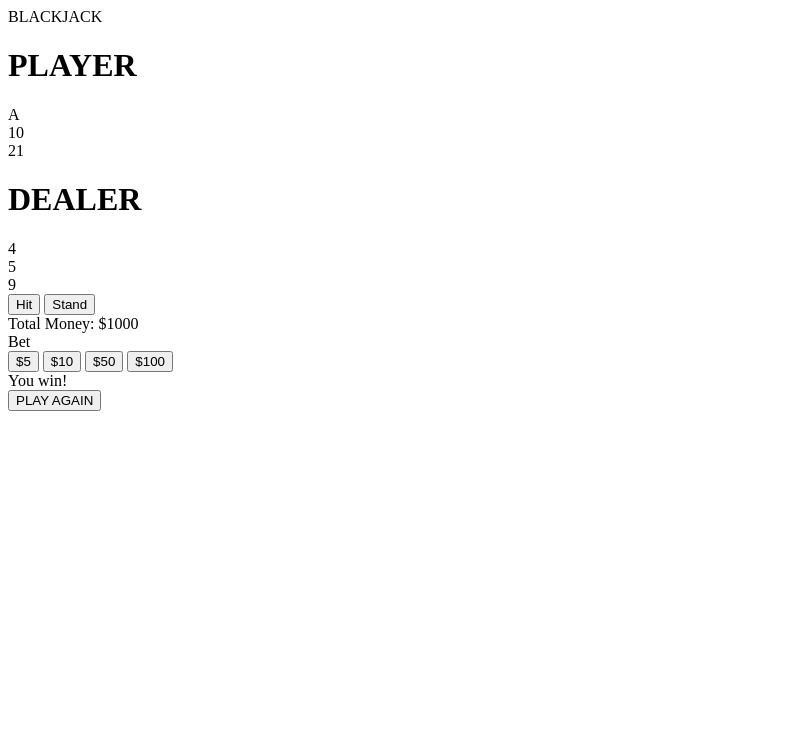
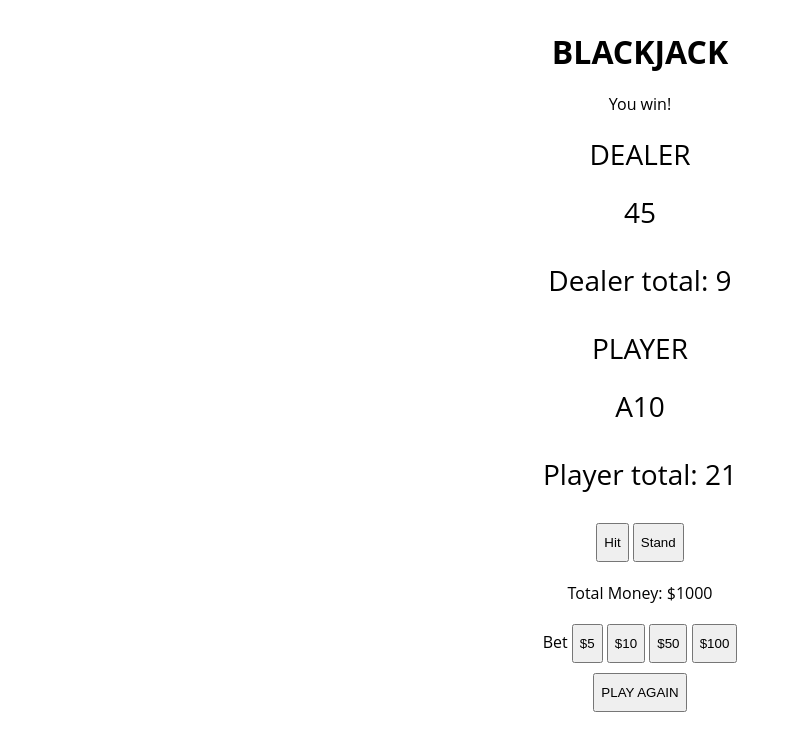
Before and after one commit to jkawashiri/blackjack, a plain HTML site: page index.html in a window 1280 px wide. Shown: the whole page, without its empty margins (0-792 px from the left). Drawn offline with Linux system fonts and the light colour scheme.

Commit message:
adds initial css and changes html to reorganize and correct errors

```diff
--- a/css/main.css
+++ b/css/main.css
@@ -0,0 +1,65 @@
+* {
+    box-sizing: border-box;
+    padding-top: 10px;
+    padding-bottom: 10px;
+  }
+
+body {
+    height: 100vh;
+    margin: 0;
+    font-family: 'Open Sans', sans-serif;
+    /* display: grid;
+    grid-template-columns: 1fr 1fr;
+    grid-template-rows: 50px 1fr 1fr; */
+    display: flex;
+    justify-content: top;
+    align-items: center;
+    flex-direction: column;
+  }
+
+header {
+    /* display: flex;
+    justify-content: center;
+    align-items: top;
+    grid-column: span 2;
+    grid-row: 1 / 2; */
+    font-size: 32px;
+    font-weight: bold;
+    padding-top: 10px;
+}
+
+#player {
+    /* display: flex;
+    grid-column: 1 / 2;
+    grid-row: 2 / 3;
+    justify-content: center;
+    align-items: center; */
+    font-size: 28px;
+    /* flex-direction: column; */
+    text-align: center;
+}
+
+#dealer {
+    /* display: flex;
+    grid-column: 2 / 3;
+    grid-row: 2 / 3;
+    justify-content: center;
+    align-items: center; */
+    font-size: 28px;
+    /* flex-direction: column; */
+    text-align: center;
+}
+
+#playercards, #dealercards {
+    display: flex;
+    flex-direction: row;
+    justify-content: center;
+    align-items: center;
+}
+
+#playertotal, #dealertotal {
+    display: flex;
+    flex-direction: row;
+    justify-content: center;
+    align-items: center;
+}
--- a/index.html
+++ b/index.html
@@ -9,23 +9,32 @@
 </head>
 <body>
     <header>BLACKJACK</header>
-    <h1>PLAYER</h1>
-        <div id="playercard1">A</div>
-        <div id="playercard2">10</div>
-        <div id="playertotal">21</div>
-    <h1>DEALER</h1>
-        <div id="dealercard1">4</div>
-        <div id="dealercard2">5</div>
-        <div id="dealertotal">9</div>
-    <button id="hit">Hit</button>
-    <button id="stand">Stand</button>
+    <section id="result">You win!</section>
+    <main id="dealer">DEALER
+        <div id="dealercards">
+            <div id="dealercard1">4</div>
+            <div id="dealercard2">5</div>
+        </div>
+        <div id="dealertotal">Dealer total: 9</div>
+    </main>
+    <main id="player">PLAYER
+        <div id="playercards">
+            <div id="playercard1">A</div>
+            <div id="playercard2">10</div>
+        </div>
+        <div id="playertotal">Player total: 21</div>
+    </main>
+    <section id="buttons">
+        <button id="hit">Hit</button>
+        <button id="stand">Stand</button>
+    </section>
     <section id="money">Total Money: $1000</section>
-    <section id="bet">Bet</section>
+    <section id="bet">Bet
         <button id="betS">$5</button>
         <button id="betM">$10</button>
         <button id="betL">$50</button>
         <button id="betXL">$100</button>
-    <section id="result">You win!</section>
+    </section>
     <button id="reset">PLAY AGAIN</button>
 </body>
 </html>
```
